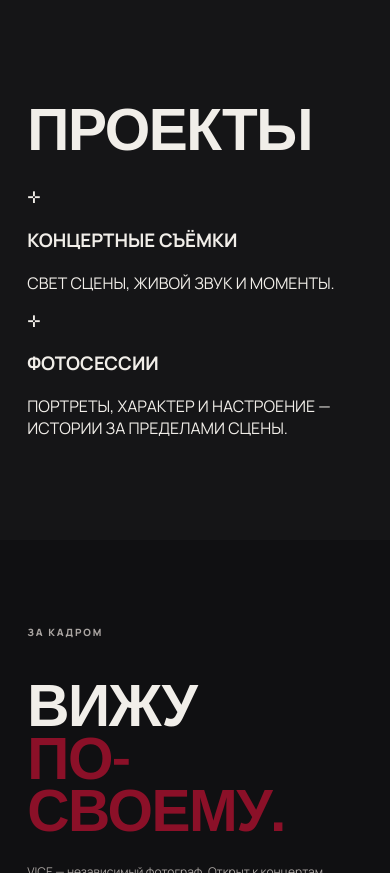
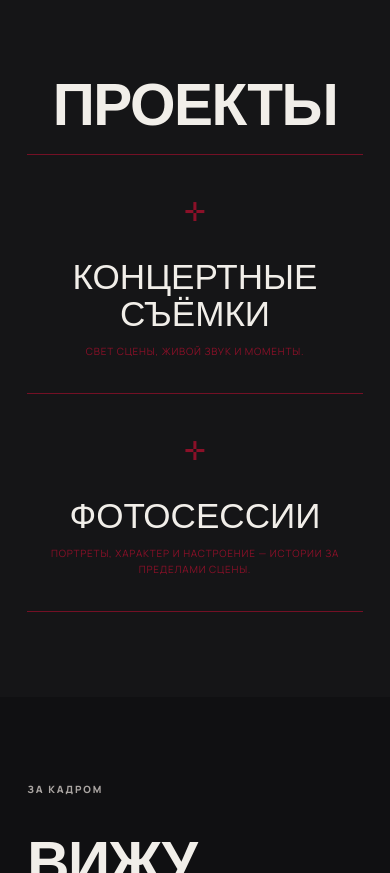
Before and after one commit to PsychoVice/vice-portfolio, a plain HTML site: page index.html in a window 390 px wide. Shown: the part 1270-2143 px from the top of the page. Drawn offline with nearby package versions, Linux system fonts and the light colour scheme.

Commit message:
Style text-only project links

```diff
--- a/styles.css
+++ b/styles.css
@@ -181,3 +181,24 @@
 @media(max-width:560px){
   .hero-title{font-size:clamp(76px,18vw,112px);line-height:.84;margin:34px 0}
 }
+
+
+/* Text-only project links inspired by the Framer layout */
+.works{background:#151517}
+.section-heading{justify-content:center;text-align:center;margin-bottom:34px}
+.section-heading h2{margin:0}
+.project-grid{display:block}
+.project-list{width:100%;border-top:1px solid rgba(139,16,40,.8)}
+.project-text-link{position:relative;display:flex;min-height:250px;padding:54px 5vw 42px;flex-direction:column;align-items:center;justify-content:center;text-align:center;border-bottom:1px solid rgba(139,16,40,.8);transition:background .25s ease}
+.project-text-link:hover{background:rgba(139,16,40,.07)}
+.project-cross{font:300 30px/1 var(--display);color:var(--red);margin-bottom:42px;transition:transform .25s ease}
+.project-text-link:hover .project-cross{transform:rotate(45deg)}
+.project-text-link h3{font:500 clamp(38px,6.5vw,68px)/1.05 var(--display);color:#f1eee9;margin:0}
+.project-text-link p{font:400 12px/1.6 var(--body);letter-spacing:.08em;color:var(--red);margin:14px 0 0}
+@media(max-width:560px){
+ .section-heading{margin-bottom:28px}
+ .project-text-link{min-height:215px;padding:42px 6vw 34px}
+ .project-cross{margin-bottom:32px;font-size:26px}
+ .project-text-link h3{font-size:clamp(32px,9vw,48px)}
+ .project-text-link p{font-size:10px}
+}
```
